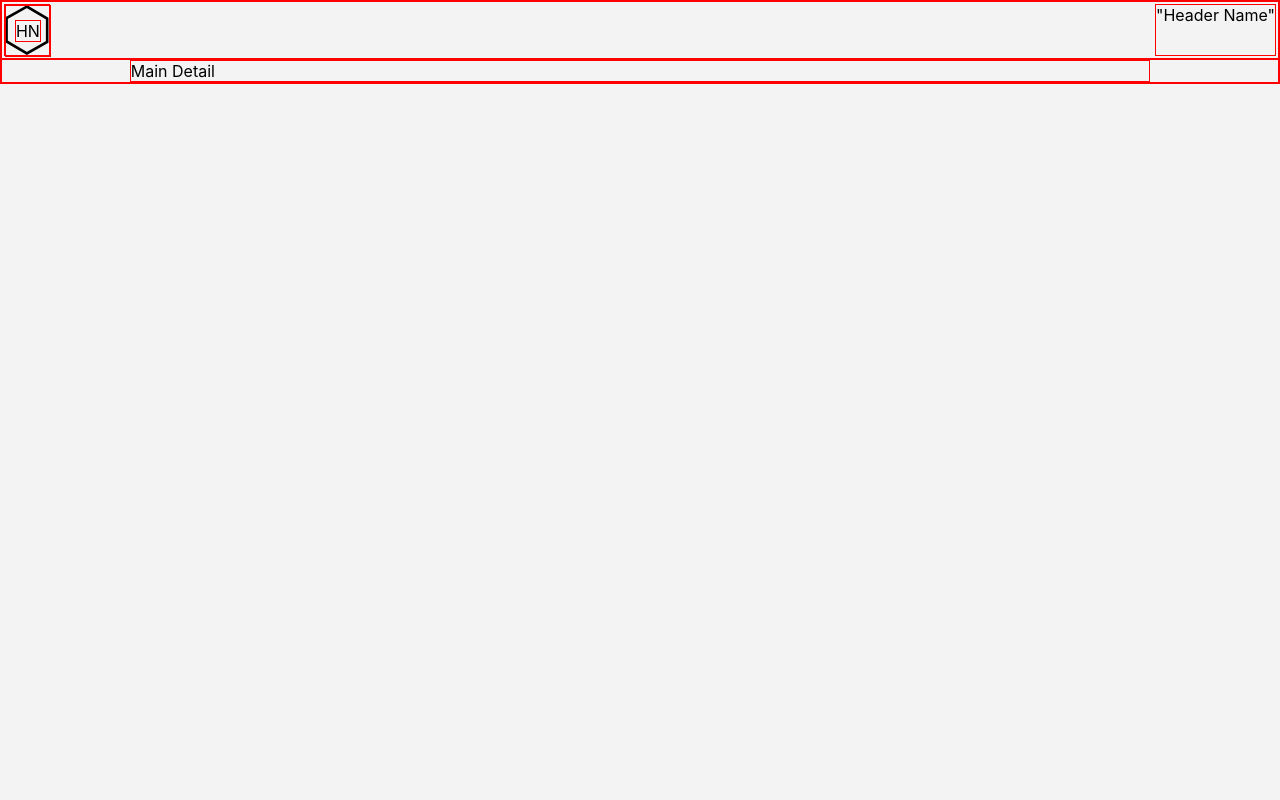
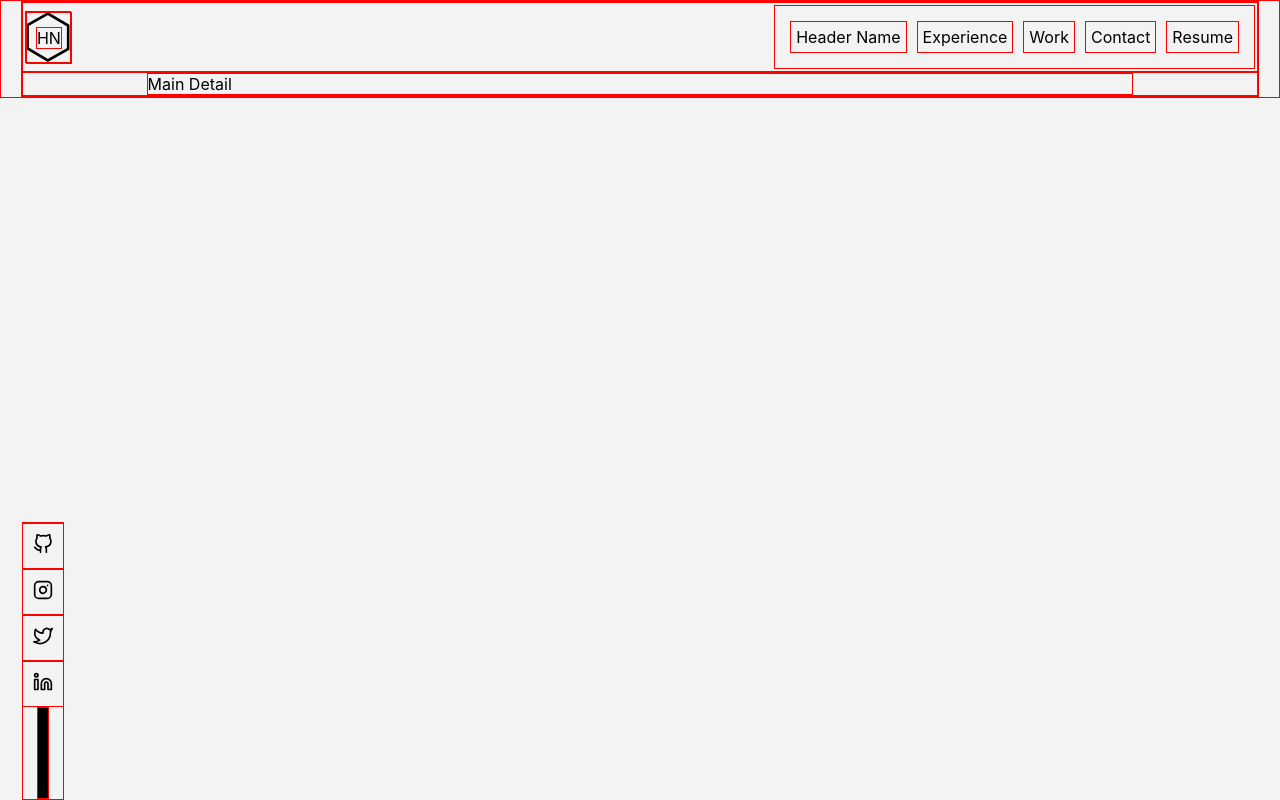
Before and after one commit to SanskarDahiya/portfolio_web, a React (Create React App) app: page / in a window 1280 px wide. Built offline with nearby package versions, Linux system fonts and the light colour scheme.

Commit message:
add side menu bar

```diff
--- a/src/App.js
+++ b/src/App.js
@@ -1,17 +1,128 @@
 import "./App.css";
-import { useState } from "react";
+import React, { useState } from "react";
 import ContextHOC from "./Helper/ContextProvider";
 import { Header } from "./Components/HeaderSection";
 import MainDetail from "./Components/MainDetail";
 const { Context, data } = ContextHOC();
+const path = {
+  "GitHub": (
+    <path d="M9 19c-5 1.5-5-2.5-7-3m14 6v-3.87a3.37 3.37 0 0 0-.94-2.61c3.14-.35 6.44-1.54 6.44-7A5.44 5.44 0 0 0 20 4.77 5.07 5.07 0 0 0 19.91 1S18.73.65 16 2.48a13.38 13.38 0 0 0-7 0C6.27.65 5.09 1 5.09 1A5.07 5.07 0 0 0 5 4.77a5.44 5.44 0 0 0-1.5 3.78c0 5.42 3.3 6.61 6.44 7A3.37 3.37 0 0 0 9 18.13V22"></path>
+  ),
+  "Instagram": (
+    <React.Fragment>
+      <rect x="2" y="2" width="20" height="20" rx="5" ry="5"></rect>
+      <path d="M16 11.37A4 4 0 1 1 12.63 8 4 4 0 0 1 16 11.37z"></path>
+      <line x1="17.5" y1="6.5" x2="17.51" y2="6.5"></line>
+    </React.Fragment>
+  ),
+  "Twitter": (
+    <path d="M23 3a10.9 10.9 0 0 1-3.14 1.53 4.48 4.48 0 0 0-7.86 3v1A10.66 10.66 0 0 1 3 4s-4 9 5 13a11.64 11.64 0 0 1-7 2c9 5 20 0 20-11.5a4.5 4.5 0 0 0-.08-.83A7.72 7.72 0 0 0 23 3z"></path>
+  ),
+  "LinkedIn": (
+    <React.Fragment>
+      <path d="M16 8a6 6 0 0 1 6 6v7h-4v-7a2 2 0 0 0-2-2 2 2 0 0 0-2 2v7h-4v-7a6 6 0 0 1 6-6z"></path>
+      <rect x="2" y="9" width="4" height="12"></rect>
+      <circle cx="4" cy="4" r="2"></circle>
+    </React.Fragment>
+  )
+};
+const sideBar1Data = [{ title: "GitHub" }, { title: "Instagram" }, { title: "Twitter" }, { title: "LinkedIn" }];
+const SideBar1 = () => {
+  const [onFocus, onFocusUpdate] = useState({});
+  return (
+    <div
+      style={{
+        zIndex: 10,
+        position: "fixed",
+        bottom: 0,
+        color: "black",
+        width: "40px"
+      }}
+    >
+      <ul
+        style={{
+          display: "flex",
+          flexDirection: "column",
+          alignItems: "center",
+          margin: 0,
+          padding: 0,
+          listStyle: "none"
+          // justifyContent: "center"
+        }}
+      >
+        {sideBar1Data.map(({ title }, key) => {
+          if (!onFocus[key]) {
+            onFocus[key] = {};
+            onFocusUpdate(onFocus);
+          }
+
+          return (
+            <li
+              key={key}
+              onMouseEnter={() => {
+                onFocus[key] = {
+                  // backgroundColor: "blue",
+                  color: "red",
+                  transform: "translateY(-3px)"
+                };
+                onFocusUpdate({ ...onFocus });
+              }}
+              onMouseLeave={() => {
+                onFocus[key] = {};
+                onFocusUpdate({ ...onFocus });
+              }}
+            >
+              <div
+                style={{
+                  padding: "10px",
+                  "transitionDuration": "0.2s",
+                  "transitionTimingFunction": "ease",
+                  ...onFocus[key]
+                }}
+              >
+                <svg
+                  style={{ width: "20px", height: "20px" }}
+                  role="img"
+                  viewBox="0 0 24 24"
+                  fill="none"
+                  stroke="currentColor"
+                  strokeWidth="2"
+                  strokeLinecap="round"
+                  strokeLinejoin="round"
+                >
+                  <title>{title}</title>
+                  {path[title]}
+                </svg>
+              </div>
+            </li>
+          );
+        })}
+      </ul>
+      <div
+        style={{
+          marginTop: "20px",
+          width: "1px",
+          height: "90px",
+          margin: "0 auto",
+          backgroundColor: "black"
+        }}
+      >
+        {""}
+      </div>
+    </div>
+  );
+};
 
 function App() {
   const [user] = useState(data);
   return (
     <Context.Provider value={user}>
-      <Header />
-      <div className="App">
-        <MainDetail />
+      <div style={{ position: "relative", margin: "0 20px" }}>
+        <Header />
+        <SideBar1 />
+        <div className="App">
+          <MainDetail />
+        </div>
       </div>
     </Context.Provider>
   );
--- a/src/Components/HeaderSection.js
+++ b/src/Components/HeaderSection.js
@@ -29,20 +29,39 @@
   initials = initials.toUpperCase();
   return { name: characters.join(" "), initials };
 };
+const subHeading = { padding: "5px", margin: "5px" };
 
+const subHeader = [
+  { title: "Experience", route: "", isSpecial: false },
+  { title: "Work", route: "", isSpecial: false },
+  { title: "Contact", route: "", isSpecial: false },
+  { title: "Resume", route: "", isSpecial: true }
+];
 export const Header = () => {
-  const { name: currentName } = useContext(Context);
+  let { name: currentName } = useContext(Context);
   const { name, initials } = useMemo(() => modifyName(currentName), [currentName]);
+  if (subHeader[0].title !== name) {
+    subHeader.unshift({ title: name });
+  }
   return (
     <div
       style={{
         display: "flex",
         justifyContent: "space-between",
+        alignItems: "center",
         padding: "2px"
       }}
     >
       <AppIcon initials={initials} />
-      <div>{JSON.stringify(name)}</div>
+      <div style={{ display: "flex", padding: "10px" }}>
+        {subHeader.map(({ title }, key) => {
+          return (
+            <div key={key} style={subHeading}>
+              {title}
+            </div>
+          );
+        })}
+      </div>
     </div>
   );
 };
```
